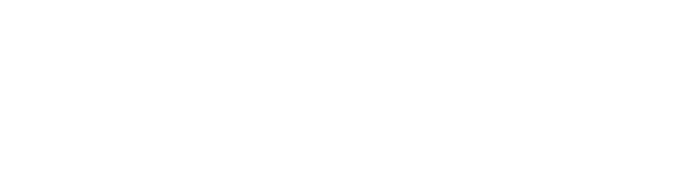
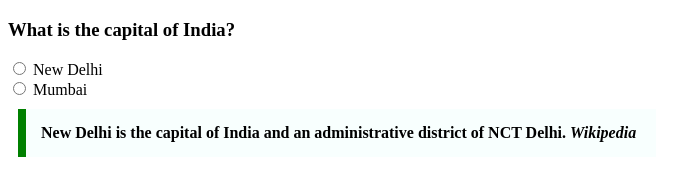
Before and after one commit to acciojob/trivia-salman9011, a website: page main.html in a window 1280 px wide. Shown: the whole page, without its empty margins (0-690 px from the left). Drawn offline with Linux system fonts and the light colour scheme.

Commit message:
created a submission

```diff
--- a/main.html
+++ b/main.html
@@ -8,6 +8,17 @@
 
 <body>
 	<!-- the entire body must be written by student -->
+	 <h3>What is the capital of India?</h3>
+    <form>
+        <input type="radio" id="option1" name="capital" value="New Delhi">
+        <label for="option1">New Delhi</label><br>
+        <input type="radio" id="option2" name="capital" value="Mumbai">
+        <label for="option2">Mumbai</label><br>
+    </form>
+    <blockquote>
+        New Delhi is the capital of India and an administrative district of NCT Delhi.
+        <cite>Wikipedia</cite>
+    </blockquote>
     <script type="text/javascript" src="./script.js">
 </script>
 
--- a/styles.css
+++ b/styles.css
@@ -1,2 +1,10 @@
 
 /* Your CSS Code here. */
+  blockquote {
+            max-width: 600px;
+            margin: 10px;
+            padding: 15px;
+            border-left: 8px solid green;
+            background-color: #f8fffe;
+            font-weight: bold;
+        }
```
